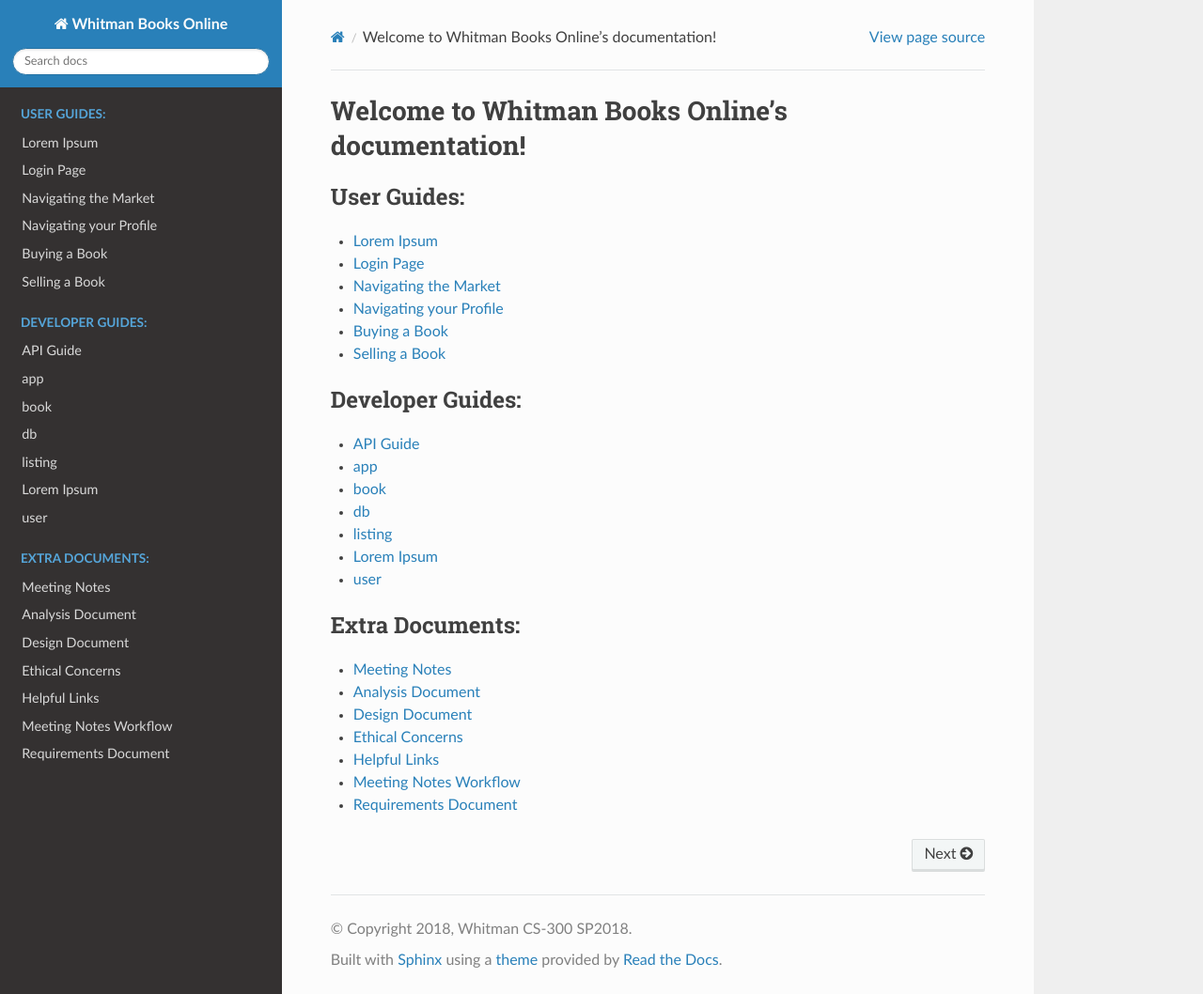
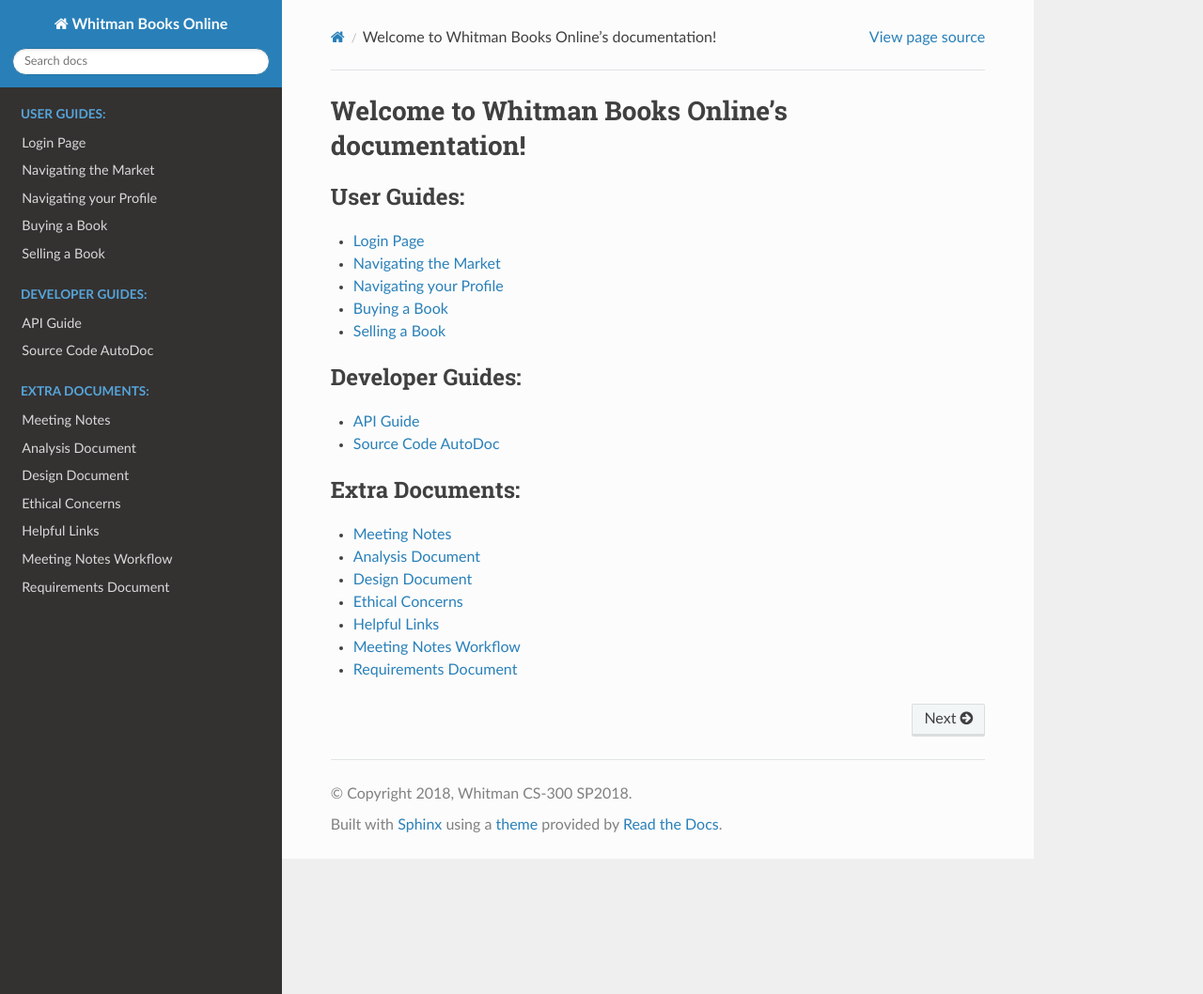
Before and after one commit to whitman-books-online/whitman-books-online, a Sphinx documentation site: the page built from docs/source/index.rst, in a window 1280 px wide and 1058 px high. Shown: the whole window at 94% size. Built offline with Sphinx 7.4.7 and the Read the Docs theme 2.0.0, drawn with Linux system fonts in a browser that asks for light colours.

Commit message:
Added table of contents for the autodocs (#151)
* Created autodoc table of contents

* Removed lorem ipsum

```diff
--- a/docs/source/conf.py
+++ b/docs/source/conf.py
@@ -19,7 +19,7 @@
 import os
 import sys
 
-sys.path.append(os.path.abspath('../..')
+sys.path.append(os.path.abspath('../..'))
 
 
 # -- Project information -----------------------------------------------------
--- a/docs/source/dev-docs/app.rst
+++ /dev/null
@@ -1,5 +0,0 @@
-######
-app
-######
-
-.. automodule:: backend.api.app
--- /dev/null
+++ b/docs/source/dev-docs/autodoc-index.rst
@@ -0,0 +1,9 @@
+Source Code AutoDoc
+===================
+
+.. toctree::
+    :maxdepth: 1
+    :caption: Auto Documentation of the Source Code
+    :glob:
+
+    autodoc/*
--- /dev/null
+++ b/docs/source/dev-docs/autodoc/app.rst
@@ -0,0 +1,4 @@
+app
+===
+
+.. automodule:: backend.api.app
--- /dev/null
+++ b/docs/source/dev-docs/autodoc/book.rst
@@ -0,0 +1,4 @@
+book
+====
+
+.. automodule:: backend.api.book
--- /dev/null
+++ b/docs/source/dev-docs/autodoc/db.rst
@@ -0,0 +1,4 @@
+db
+==
+
+.. automodule:: backend.api.db
--- /dev/null
+++ b/docs/source/dev-docs/autodoc/listing.rst
@@ -0,0 +1,4 @@
+listing
+=======
+
+.. automodule:: backend.api.listing
--- /dev/null
+++ b/docs/source/dev-docs/autodoc/user.rst
@@ -0,0 +1,4 @@
+user
+====
+
+.. automodule:: backend.api.user
--- a/docs/source/dev-docs/book.rst
+++ /dev/null
@@ -1,5 +0,0 @@
-#######
-book
-#######
-
-.. automodule:: backend.api.book
--- a/docs/source/dev-docs/db.rst
+++ /dev/null
@@ -1,5 +0,0 @@
-#####
-db
-#####
-
-.. automodule:: backend.api.db
--- a/docs/source/dev-docs/listing.rst
+++ /dev/null
@@ -1,5 +0,0 @@
-##########
-listing
-##########
-
-.. automodule:: backend.api.listing
--- a/docs/source/dev-docs/lorem.rst
+++ /dev/null
@@ -1,4 +0,0 @@
-Lorem Ipsum
-===========
-
-Lorem ipsum dolor sit amet
--- a/docs/source/dev-docs/user.rst
+++ /dev/null
@@ -1,5 +0,0 @@
-#####
-user
-#####
-
-.. automodule:: backend.api.user
--- a/docs/source/index.rst
+++ b/docs/source/index.rst
@@ -15,7 +15,8 @@
    :caption: Developer Guides:
    :glob:
 
-   dev-docs/*
+   dev-docs/api-guide.rst
+   dev-docs/autodoc-index.rst
 .. Quickstart
 .. etc...
 
--- a/docs/source/usr-docs/lorem.rst
+++ /dev/null
@@ -1,4 +0,0 @@
-Lorem Ipsum
-===========
-
-Lorem ipsum dolor sit amet
```
Also changed, not shown: docs/source/dev-docs/api-guide.rst (renamed from docs/source/dev-docs/api_guide.rst).
